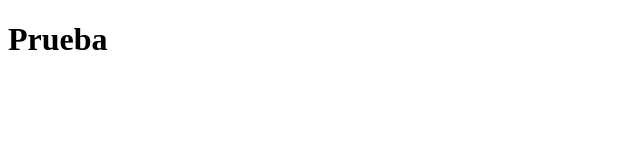
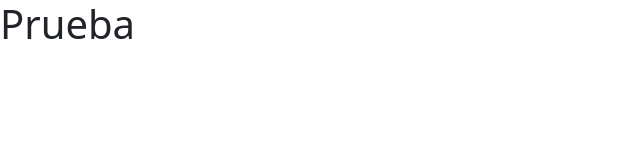
Before and after one commit to JoaquinYornet/EcommerceElectronicos, a plain HTML site: page index.html in a window 1280 px wide. Shown: the whole page, without its empty margins (0-640 px from the left). Drawn offline with nearby package versions, Linux system fonts and the light colour scheme.

Commit message:
Bootstrap incluído

```diff
--- a/index.html
+++ b/index.html
@@ -1,9 +1,10 @@
 <!doctype html>
-<html lang="en">
+<html lang="es">
   <head>
     <meta charset="UTF-8" />
     <meta name="viewport" content="width=device-width, initial-scale=1.0" />
-    <title>ecommerceelectronicos</title>
+    <title>Ecommerce productos electrónicos</title>
+    <link href="https://cdn.jsdelivr.net/npm/bootstrap@5.3.8/dist/css/bootstrap.min.css" rel="stylesheet" integrity="sha384-sRIl4kxILFvY47J16cr9ZwB07vP4J8+LH7qKQnuqkuIAvNWLzeN8tE5YBujZqJLB" crossorigin="anonymous">
   </head>
   <body>
     <div>
@@ -11,5 +12,7 @@
       <h1>Prueba</h1>
 
     </div>
+
+    <script src="https://cdn.jsdelivr.net/npm/bootstrap@5.3.8/dist/js/bootstrap.bundle.min.js" integrity="sha384-FKyoEForCGlyvwx9Hj09JcYn3nv7wiPVlz7YYwJrWVcXK/BmnVDxM+D2scQbITxI" crossorigin="anonymous"></script>
   </body>
 </html>
```
